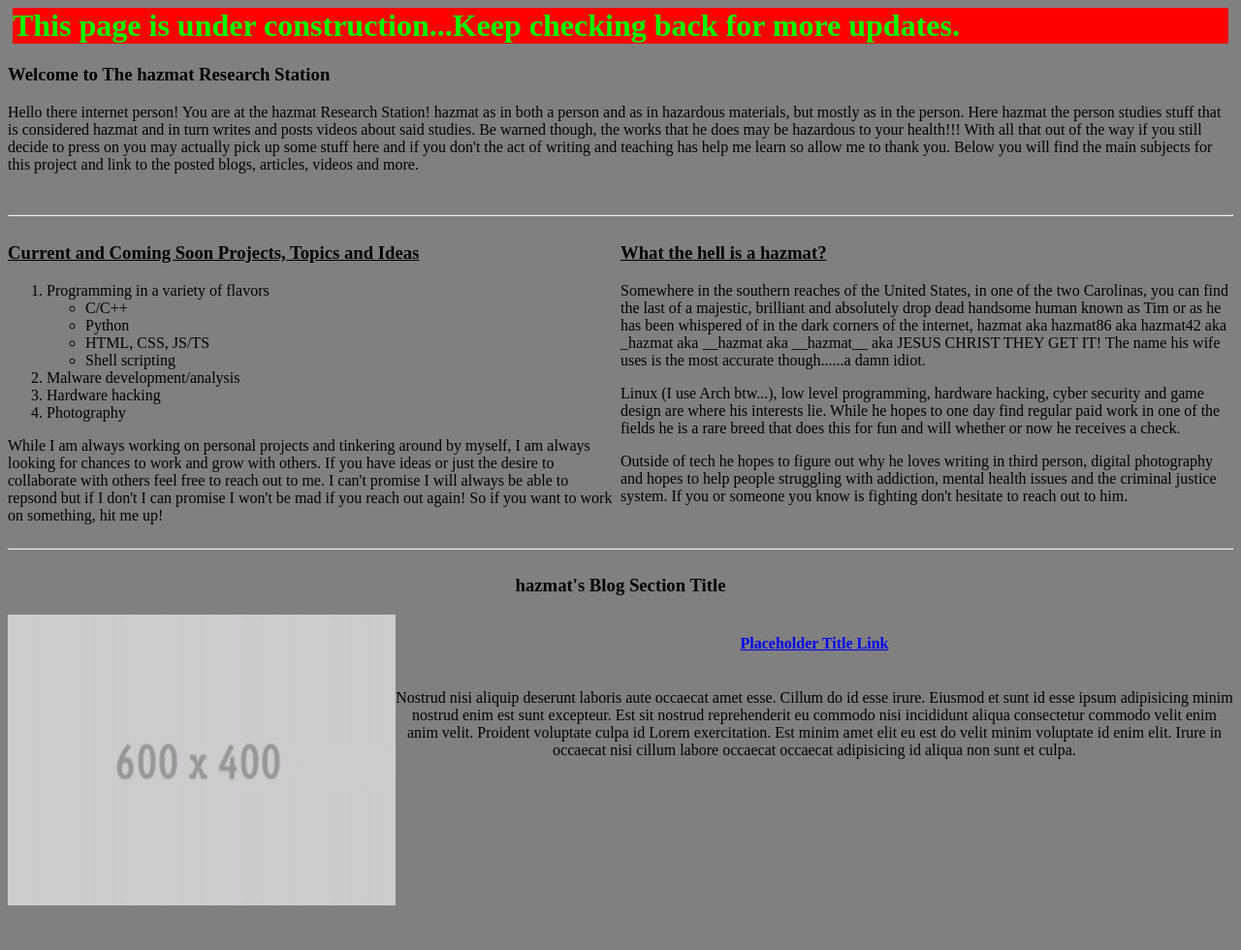
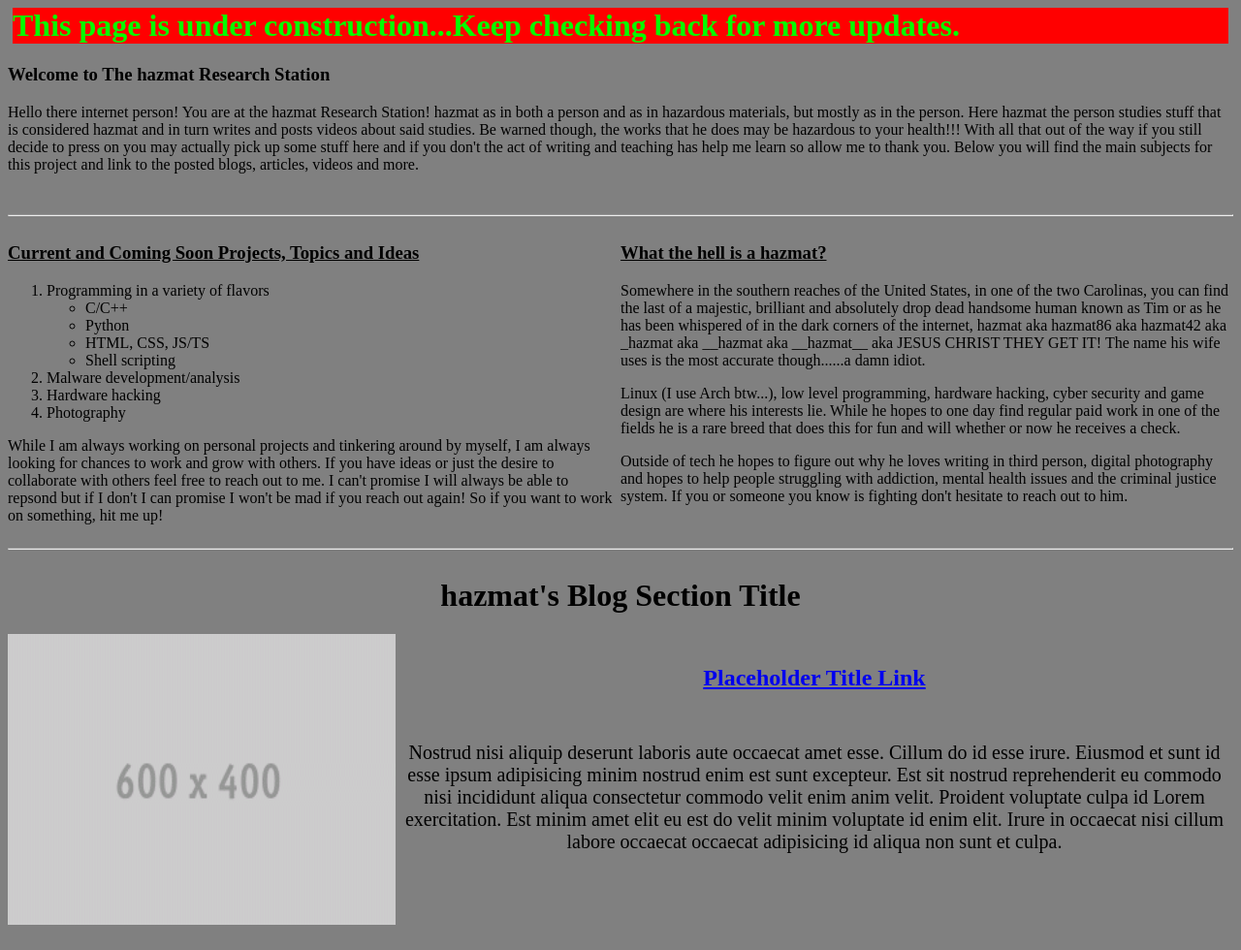
Before and after one commit to hazmat86/hazmat86.github.io, a plain HTML site: page index.html in a window 1280 px wide. Shown: the whole page at 97% size. Drawn offline with Linux system fonts and the light colour scheme.

Commit message:
Minor changes to desktop.ini, index.html, styles.css

```diff
--- a/index.html
+++ b/index.html
@@ -58,17 +58,17 @@
     <hr class="hr-second-index">
     <div class="blog-section">
         <div class="blog-nav-title-bar">
-            <h3>hazmat's Blog Section Title</h3>
+            <h1>hazmat's Blog Section Title</h1>
         </div>
-        <div class="blog-article-placeholder-section">
-            <div class="blog-article-placeholder-section-image">
+        <div class="blog-article-section">
+            <div class="blog-article-section-image">
                 <img src="images\placeholder-600x400.gif" alt="Placeholer text" width="400" height="300">
             </div>
-            <div class="blog-article-placeholder-container">
-                <div class="blog-article-placeholder-title-link">
+            <div class="blog-article-container">
+                <div class="blog-article-title-link">
                     <h4><a href="#">Placeholder Title Link</a></h4>
                 </div>
-                <div class="blog-article-placeholder-section-article">
+                <div class="blog-article-section-article">
                     <p>Nostrud nisi aliquip deserunt laboris aute occaecat amet esse. Cillum do id esse irure. Eiusmod et sunt id esse ipsum adipisicing minim nostrud enim est sunt excepteur. Est sit nostrud reprehenderit eu commodo nisi incididunt aliqua consectetur commodo velit enim anim velit. Proident voluptate culpa id Lorem exercitation. Est minim amet elit eu est do velit minim voluptate id enim elit. Irure in occaecat nisi cillum labore occaecat occaecat adipisicing id aliqua non sunt et culpa.</p>
                 </div>
             </div>
--- a/styles.css
+++ b/styles.css
@@ -45,7 +45,7 @@ body {
   flex: auto;
 }
 
-.blog-article-placeholder-section {
+.blog-article-section {
   flex: auto;
   display: flex;
   flex-direction: row;
@@ -53,20 +53,22 @@ body {
 }
 
 
-.blog-article-placeholder-section-image {
+.blog-article-section-image {
   flex: auto;
 }
 
-.blog-article-placeholder-container {
+.blog-article-container {
   flex: auto;
   display: flex;
   flex-direction: column;
 }
 
-.blog-article-placeholder-title-link {
+.blog-article-title-link {
   text-align: center;
+  font-size: 24px;
 }
 
-.blog-article-placeholder-section-article {
+.blog-article-section-article {
   text-align: center;
+  font-size: 20px;
 }
```
Also changed, not shown: 1 other file.
